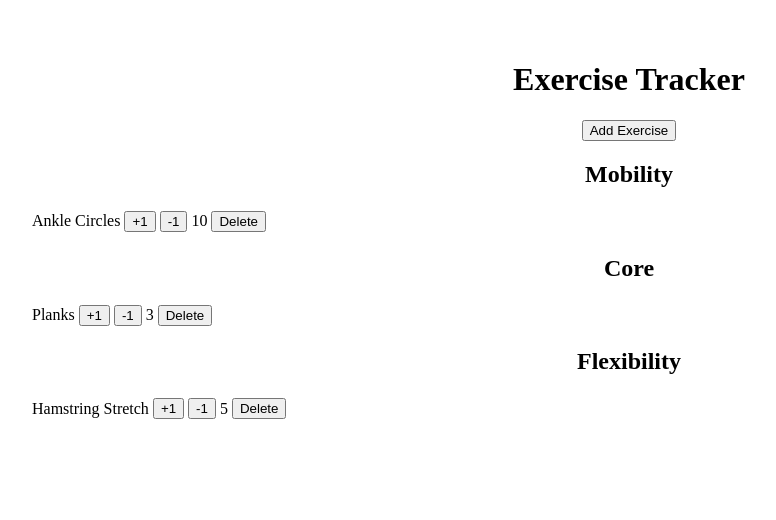
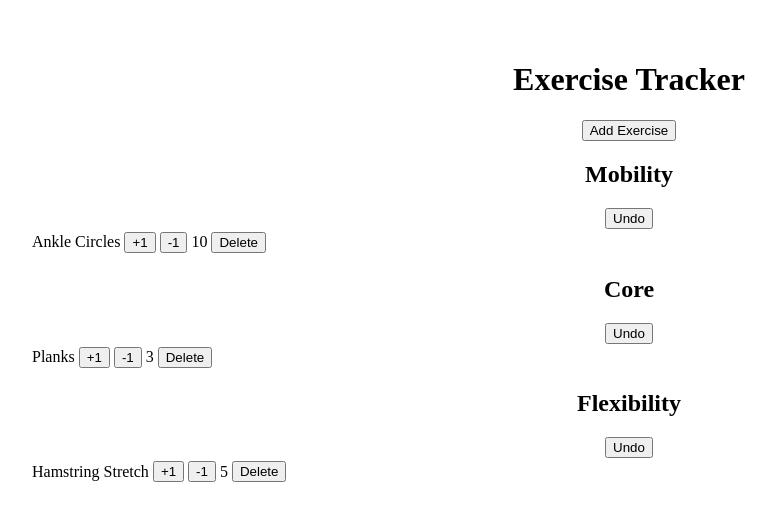
Before and after one commit to polarbearcode/exercise-tracker, a React app in the folder frontend/: page / in a window 1280 px wide. Shown: the top 520 px of the page, without its empty margins (11-787 px from the left). Built offline with nearby package versions, Linux system fonts and the light colour scheme; the HTML template or start-up script is replaced by a standard one.

Commit message:
added undo button to categories

```diff
--- a/frontend/src/ui/category-component.tsx
+++ b/frontend/src/ui/category-component.tsx
@@ -15,20 +15,36 @@ export default function ExerciseCategoryComponent({
     category.exercises
   );
 
+  // track deleted exercises in the exercise category
+  const [deletedExercises, setDeletedExercises] = useState<Exercise[]>([]);
+
   /**
    * Handles when the delete button is pressed on an exercise.
    * Removes the exercise from the list displayed in this category.
+   * Puts it to top of the deleted exercise stack.
    */
   function handleExerciseDeleteButton(exercise: Exercise) {
     setCategoryExerciseList((prev) =>
       prev.filter((ex) => ex.name !== exercise.name)
     );
+
+    setDeletedExercises((prev) => [exercise, ...prev]);
+  }
+
+  // Handle undoing deletion of an exercise.
+  function handleUndoDelete() {
+    if (deletedExercises.length === 0) {
+      return;
+    }
+    setCategoryExerciseList((prev) => [...prev, deletedExercises[0]]);
+    setDeletedExercises((prev) => prev.slice(1));
   }
 
   return (
     <>
       <div key={"div-" + category.name}>
         <h2>{category.name}</h2>
+        <button onClick={handleUndoDelete}>Undo</button>
         {categoryExerciseList.map((exercise: Exercise) => {
           return (
             <ExerciseComponent
```
